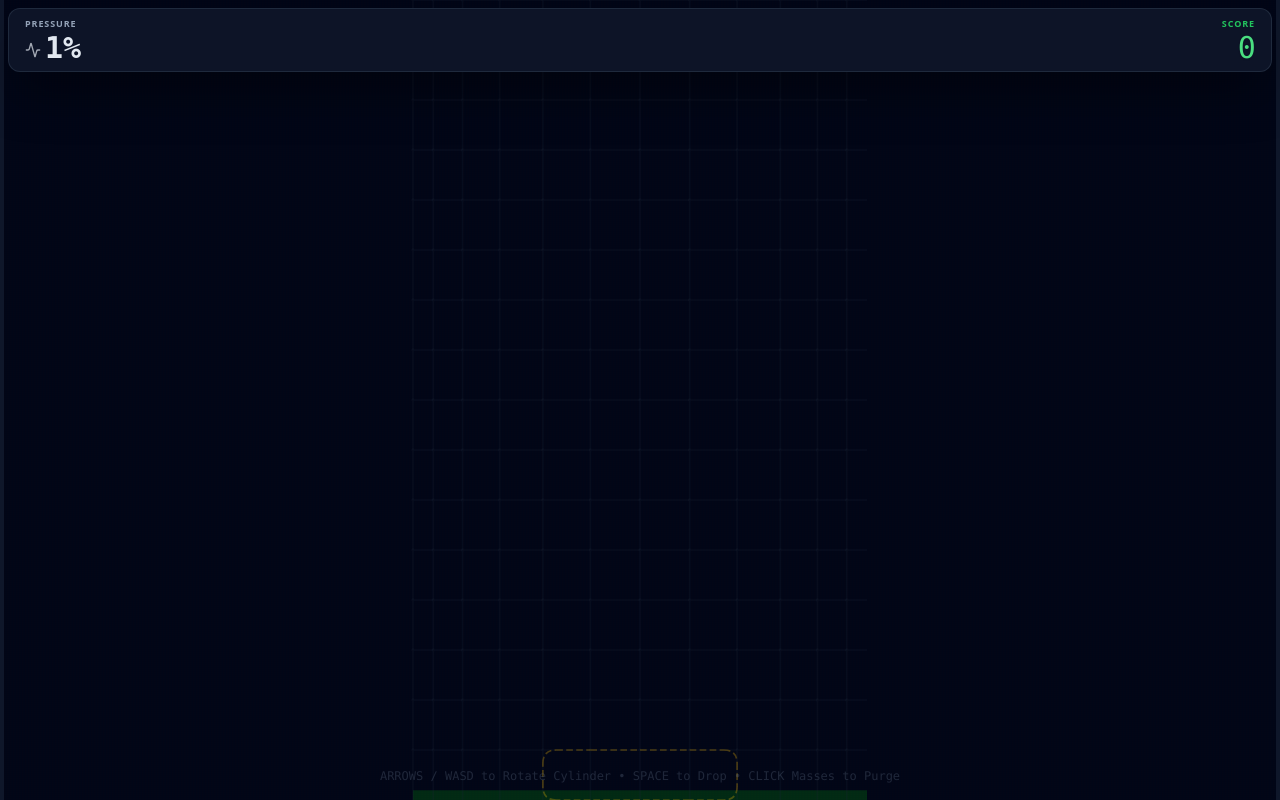
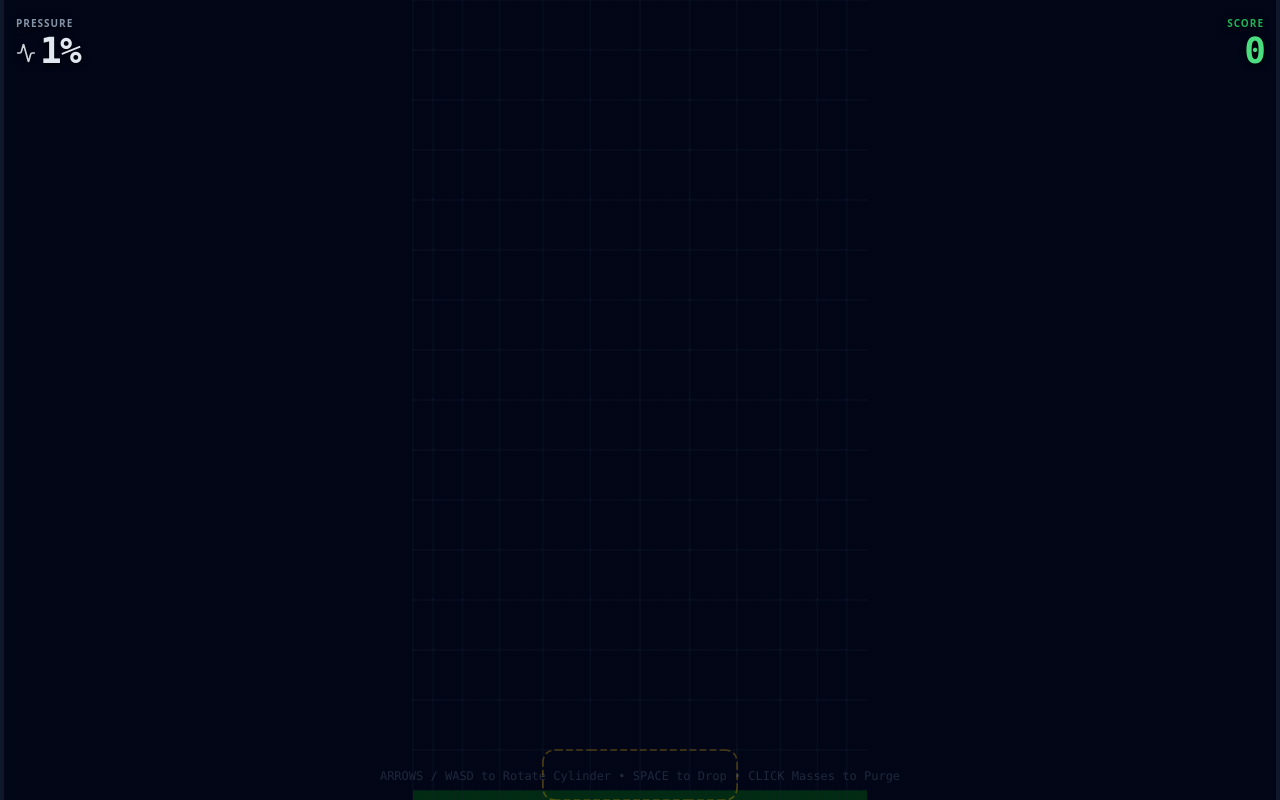
Before and after one commit to TheBlueMuzzy/Gooptris, a React (Vite) app: page / in a window 1280 px wide. Both pictures are taken after a click on the button "ENGAGE". Built offline with nearby package versions, Linux system fonts and the light colour scheme.

Commit message:
feat(hud): Remove pressure bar from controls
The pressure bar has been removed from the HUD in the Controls component. This simplifies the UI and removes redundant information, as pressure status is indicated through other visual cues.

```diff
--- a/components/Controls.tsx
+++ b/components/Controls.tsx
@@ -94,36 +94,31 @@ export const Controls: React.FC<ControlsProps> = ({
           <div className="absolute inset-0 z-30 pointer-events-none bg-[radial-gradient(circle_at_center,transparent_40%,rgba(100,0,0,0.4)_100%)] animate-pulse" />
       )}
 
-      {/* HUD Layer - Slimmed down */}
-      <div className="absolute top-0 left-0 right-0 p-2 pointer-events-none z-50">
-          <div className={`w-full bg-slate-900/90 p-2 rounded-xl border backdrop-blur-md shadow-2xl transition-colors flex flex-col ${isHighPressure ? 'border-red-500/50 shadow-red-900/20' : 'border-slate-700/50 shadow-black/50'}`}>
+      {/* HUD Layer - Minimalist / No Bar */}
+      <div className="absolute top-0 left-0 right-0 p-4 pointer-events-none z-50 flex justify-between items-start">
 
-              <div className="flex justify-between items-start px-2 w-full">
-
-                  {/* LEFT: Pressure (Swapped) */}
-                  <div className="flex flex-col items-start min-w-[100px]">
-                      <span className="text-[9px] uppercase font-bold tracking-widest mb-0.5 text-slate-400">Pressure</span>
+          {/* LEFT: Pressure */}
+          <div className="flex flex-col items-start drop-shadow-[0_2px_3px_rgba(0,0,0,0.9)]">
+              <span className="text-[10px] uppercase font-bold tracking-widest mb-0.5 text-slate-400/90">Pressure</span>
               <div className={`flex items-baseline gap-1 ${isHighPressure ? 'text-red-500 animate-pulse' : 'text-slate-200'}`}>
-                          <Activity className="w-4 h-4 opacity-70" />
-                          <span className="text-3xl font-mono font-bold leading-none">{(pressureRatio * 100).toFixed(0)}%</span>
+                  <Activity className="w-5 h-5 opacity-90" />
+                  <span className="text-4xl font-mono font-black leading-none tracking-tighter">{(pressureRatio * 100).toFixed(0)}%</span>
               </div>
           </div>
 
-                  {/* CENTER: Combo (Optimized Position) */}
+          {/* CENTER: Combo */}
           {combo > 1 && (
-                      <div className="absolute left-1/2 -translate-x-1/2 top-4">
-                          <div className="text-lg text-yellow-400 animate-bounce font-black tracking-wider whitespace-nowrap drop-shadow-[0_2px_2px_rgba(0,0,0,0.8)]">
+              <div className="absolute left-1/2 -translate-x-1/2 top-14 md:top-8">
+                  <div className="text-2xl text-yellow-400 animate-bounce font-black tracking-wider whitespace-nowrap drop-shadow-[0_4px_4px_rgba(0,0,0,0.9)] stroke-black">
                       x{combo} SURGE
                   </div>
               </div>
           )}
 
           {/* RIGHT: Score */}
-                  <div className="flex flex-col items-end min-w-[100px]">
-                      <span className="text-[9px] text-green-500 uppercase font-bold tracking-widest mb-0.5">Score</span>
-                      <span className="text-3xl font-mono text-green-400 leading-none tracking-tight shadow-green-500/10 drop-shadow-sm">{score.toLocaleString()}</span>
-                  </div>
-              </div>
+          <div className="flex flex-col items-end drop-shadow-[0_2px_3px_rgba(0,0,0,0.9)]">
+              <span className="text-[10px] text-green-500/90 uppercase font-bold tracking-widest mb-0.5">Score</span>
+              <span className="text-4xl font-mono text-green-400 font-black leading-none tracking-tighter shadow-green-500/10">{score.toLocaleString()}</span>
           </div>
       </div>
 
@@ -162,7 +157,6 @@ export const Controls: React.FC<ControlsProps> = ({
                         </div>
 
                         <div className="w-full h-4 bg-slate-900 rounded-full overflow-hidden border border-slate-700 relative">
-                             {/* REMOVED transition-all/width transition to prevent bar from sliding backwards when wrapping to 0 on level up */}
                              <div
                                 className={`absolute h-full transition-colors duration-200 ease-out ${levelUpTrigger ? 'bg-yellow-400' : 'bg-green-500'}`}
                                 style={{ width: `${visualBarPercent}%` }}
```
Lines whose indentation alone changed are shown as unchanged.
